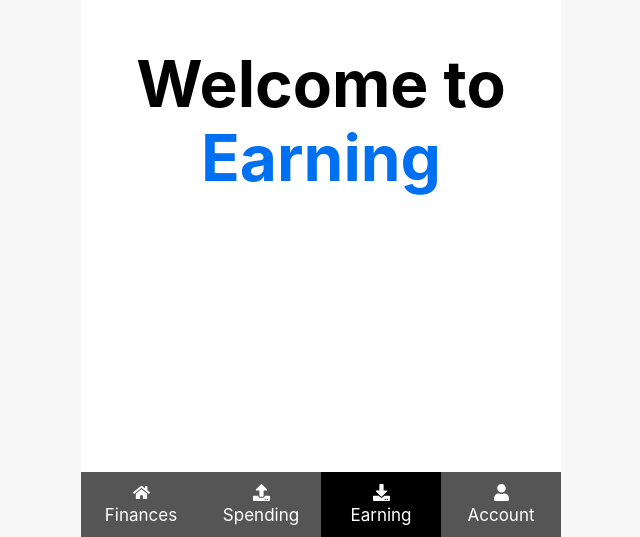
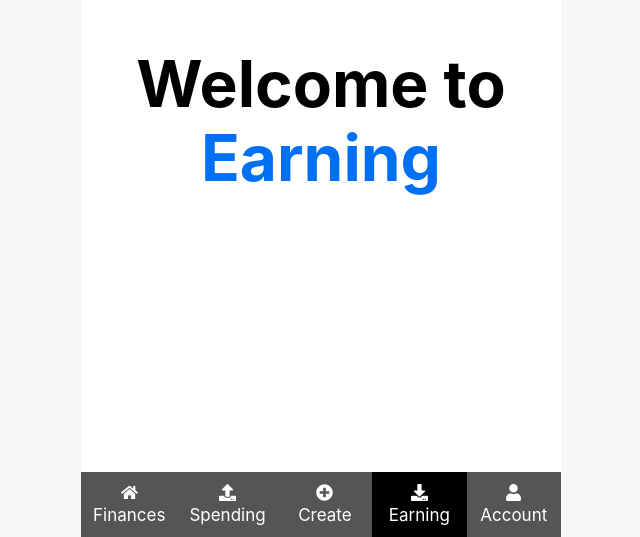
Before and after one commit to ardipc/mc-payment-fullstack, a Next.js app: page /earning in a window 1280 px wide. Shown: the part 263-800 px from the top of the page, without its empty margins (319-959 px from the left). Built offline with nearby package versions, Linux system fonts and the light colour scheme.

Commit message:
change menus and add create

```diff
--- a/components/menu.js
+++ b/components/menu.js
@@ -1,5 +1,5 @@
 import Link from "next/link";
-import { FaDownload, FaHome, FaUpload, FaUser } from 'react-icons/fa';
+import { FaDownload, FaHome, FaPlusCircle, FaUpload, FaUser } from 'react-icons/fa';
 import { useRouter } from "next/router";
 
 export default function Menu(props) {
@@ -8,6 +8,7 @@ export default function Menu(props) {
   const menu = [
     {name: 'Finances', icon: <FaHome />, url: '/'},
     {name: 'Spending', icon: <FaUpload />, url: '/spending'},
+    {name: 'Create', icon: <FaPlusCircle />, url: '/transaction'},
     {name: 'Earning', icon: <FaDownload />, url: '/earning'},
     {name: 'Account', icon: <FaUser />, url: '/account'},
   ];
```
